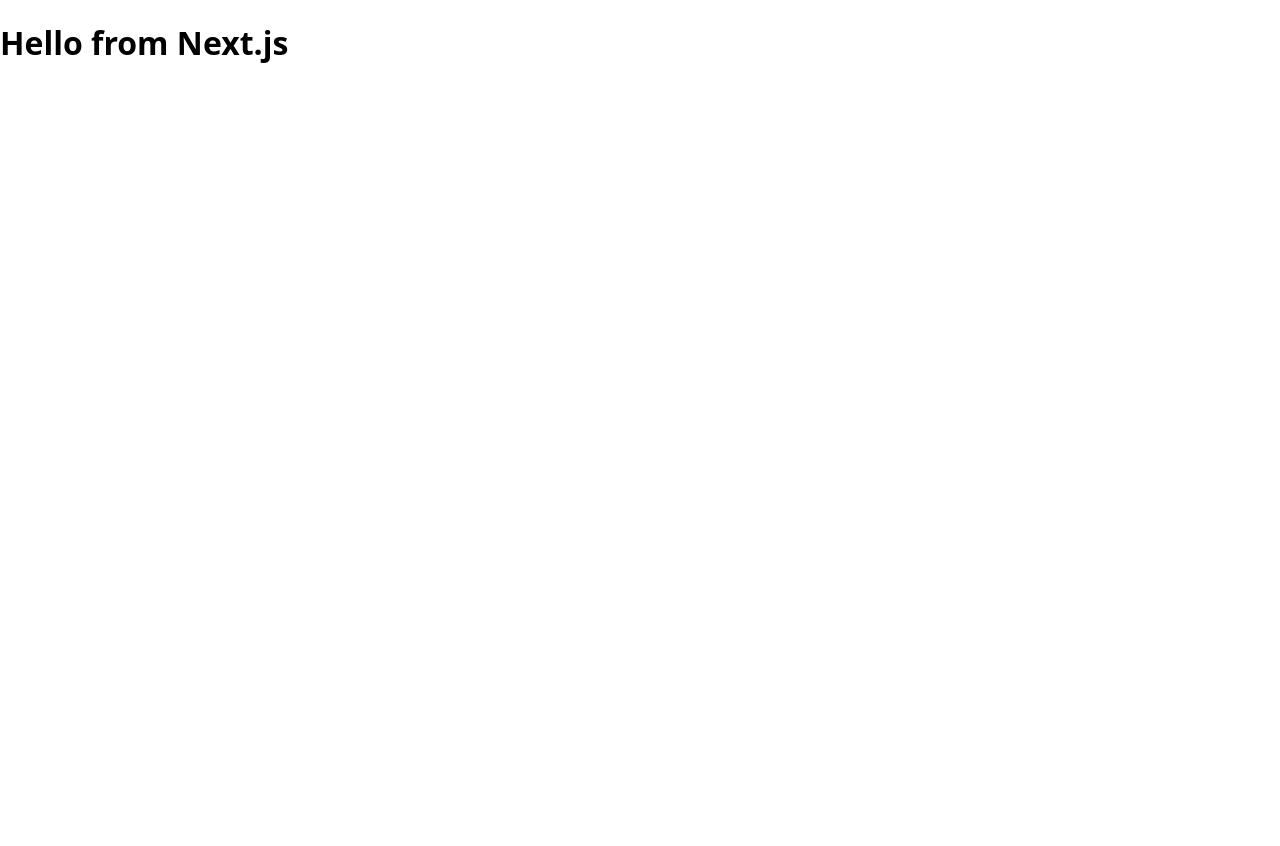
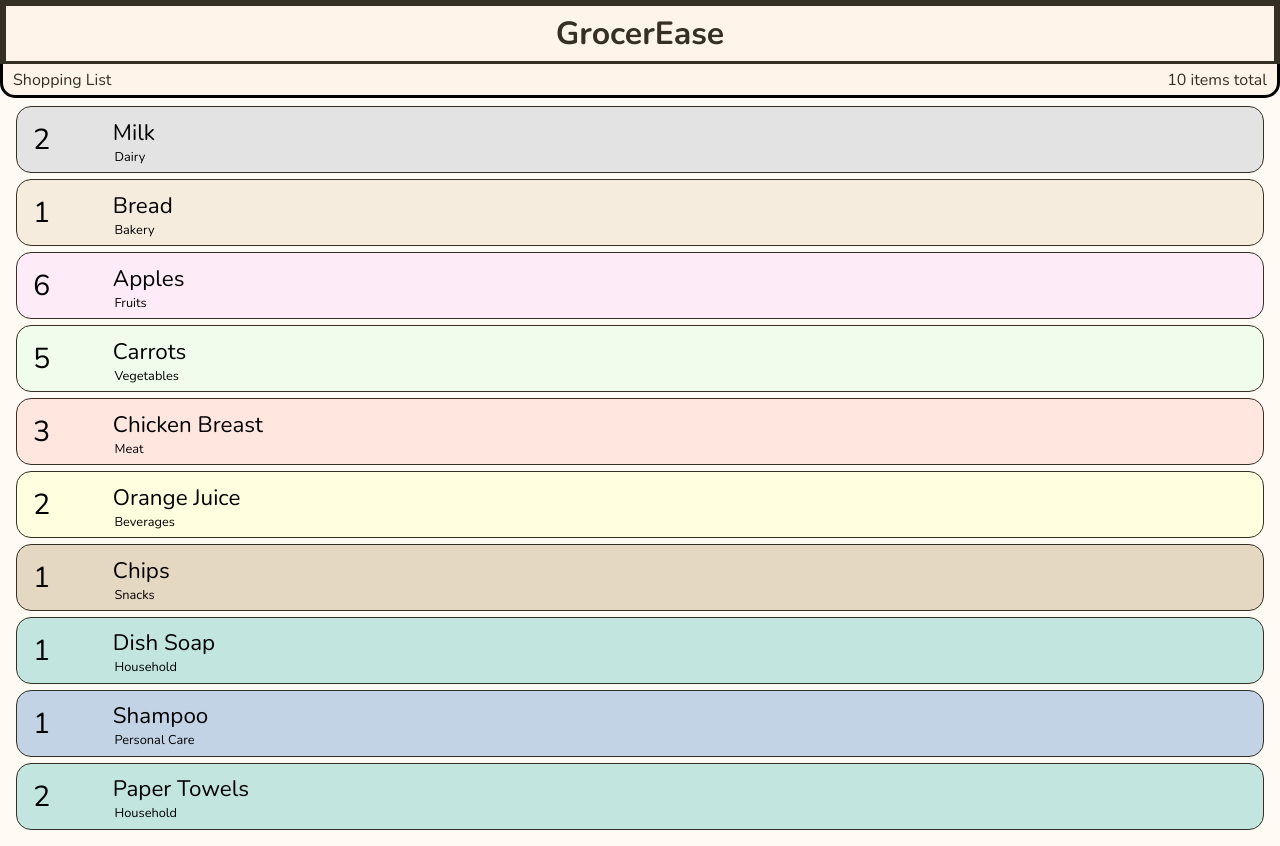
Before and after one commit to laurasliwa/capstone-grocerease, a Next.js app: page / in a window 1280 px wide. Before the commit the page ends 800 px from the top, so only its background shows below. Built offline with nearby package versions, Linux system fonts and the light colour scheme.

Commit message:
Reapply "Feature/shopping items list"
This reverts commit d846c22b003eb748a0bae0f06dc325f633a43595.

```diff
--- /dev/null
+++ b/Components/ShoppingItem.js
@@ -0,0 +1,70 @@
+import styled from "styled-components";
+
+export default function ShoppingItem({ quantity, name, category }) {
+  return (
+    <ItemContainer category={category}>
+      <ItemQuantity>{quantity}</ItemQuantity>
+      <ItemName>{name}</ItemName>
+      <ItemCategory>{category}</ItemCategory>
+    </ItemContainer>
+  );
+}
+
+const ItemContainer = styled.li`
+  display: grid;
+  grid-template-columns: 0.2fr 1.6fr 0.4fr 0.4fr;
+  grid-template-rows: 0.4fr 0.4fr 0 0;
+  grid-template-areas:
+    "itemquantity itemname edit delete"
+    "itemquantity itemcategory edit delete";
+  border: 1px solid #362f23;
+  padding: 0;
+  margin: 6px;
+  border-radius: 15px;
+  background-color: ${({ category }) => {
+    switch (category) {
+      case "Dairy":
+        return "#E3E3E3";
+      case "Bakery":
+        return "#F6ECDE";
+      case "Fruits":
+        return "#FDECF7";
+      case "Vegetables":
+        return "#F1FDEC";
+      case "Meat":
+        return "#FFE6DF";
+      case "Beverages":
+        return "#FFFEDF";
+      case "Snacks":
+        return "#E5D8C2";
+      case "Household":
+        return "#C2E5E0";
+      case "Personal Care":
+        return "#C2D3E5";
+      default:
+        return "gray";
+    }
+  }};
+`;
+
+const ItemQuantity = styled.span`
+  grid-area: itemquantity;
+  margin: 0;
+  padding: 0.8rem 1rem 0.8rem 1rem;
+  font-size: 1.8rem;
+  list-style: none;
+`;
+
+const ItemName = styled.span`
+  grid-area: itemname;
+  margin: 0.6rem 0 0 0;
+  font-size: 1.4rem;
+  list-style: none;
+`;
+
+const ItemCategory = styled.span`
+  grid-area: itemcategory;
+  margin: 0 0 0.4rem 0.1rem;
+  font-size: 0.8rem;
+  list-style: none;
+`;
--- /dev/null
+++ b/Components/ShoppingItemList.js
@@ -0,0 +1,26 @@
+import ShoppingItem from "./ShoppingItem";
+import styled from "styled-components";
+
+export default function ShoppingItemList({ shoppingItems }) {
+  return (
+    <>
+      <StyledItemList>
+        {shoppingItems.map((shoppingItem) => {
+          return (
+            <ShoppingItem
+              key={shoppingItem.id}
+              quantity={shoppingItem.quantity}
+              name={shoppingItem.name}
+              category={shoppingItem.category}
+            />
+          );
+        })}
+      </StyledItemList>
+    </>
+  );
+}
+
+const StyledItemList = styled.ul`
+  margin: 90px 0 0 0;
+  padding: 10px;
+`;
--- a/pages/index.js
+++ b/pages/index.js
@@ -1,7 +1,76 @@
+import shoppingItems from "@/assets/shopping-items.json";
+import ShoppingItemList from "@/Components/ShoppingItemList";
+import styled from "styled-components";
+
 export default function HomePage() {
   return (
-    <div>
-      <h1>Hello from Next.js</h1>
-    </div>
+    <>
+      <StyledHeader>
+        <StyledHeadline>GrocerEase</StyledHeadline>
+      </StyledHeader>
+      <main>
+        <ListHeader>
+          <StyledListName>Shopping List</StyledListName>
+          <StyledTotalItems>
+            {shoppingItems.length} items total{" "}
+          </StyledTotalItems>
+        </ListHeader>
+        <ShoppingItemList shoppingItems={shoppingItems} />
+      </main>
+    </>
   );
 }
+
+const StyledHeader = styled.header`
+  position: fixed;
+  top: 0;
+  width: 100%;
+  text-align: center;
+  border-radius: 0;
+  border-style: solid;
+  background-color: #fff4e9;
+  color: #362f23;
+  z-index: 1000;
+  margin: 0;
+`;
+
+const StyledHeadline = styled.h1`
+  text-align: center;
+  color: #362f23;
+  border-style: solid;
+  border-bottom: 0;
+  padding: 6px 0;
+  margin: 0;
+`;
+
+const ListHeader = styled.div`
+  display: grid;
+  grid-template-columns: 0.5fr 0.5fr;
+  grid-template-rows: 0.2fr;
+  grid-template-areas: "shoppinglist itemstotal";
+  position: fixed;
+  top: 58px;
+  width: 100%;
+  background-color: #fff4e9;
+  border-style: solid;
+  border-radius: 0 0 15px 15px;
+  height: 40px;
+`;
+
+const StyledListName = styled.h2`
+  grid-area: shoppinglist;
+  font-size: 1rem;
+  font-weight: normal;
+  color: #362f23;
+  padding: 0 0 0 10px;
+  margin: 8px 0 0 0;
+`;
+
+const StyledTotalItems = styled.p`
+  grid-area: itemstotal;
+  text-align: right;
+  font-size: 1rem;
+  color: #362f23;
+  padding: 0 10px 0 0;
+  margin: 8px 0 0 0;
+`;
--- a/styles.js
+++ b/styles.js
@@ -1,4 +1,7 @@
 import { createGlobalStyle } from "styled-components";
+import { Nunito } from "next/font/google";
+
+const nunito = Nunito({ subsets: ["latin"] });
 
 export default createGlobalStyle`
   *,
@@ -9,6 +12,7 @@ export default createGlobalStyle`
 
   body {
     margin: 0;
-    font-family: system-ui;
+    font-family: ${nunito.style.fontFamily}, system-ui;
+    background-color: #FFFAF4;
   }
 `;
```
Also changed, not shown: assets/wireframes/wireframe shopping items list.png (deleted).
